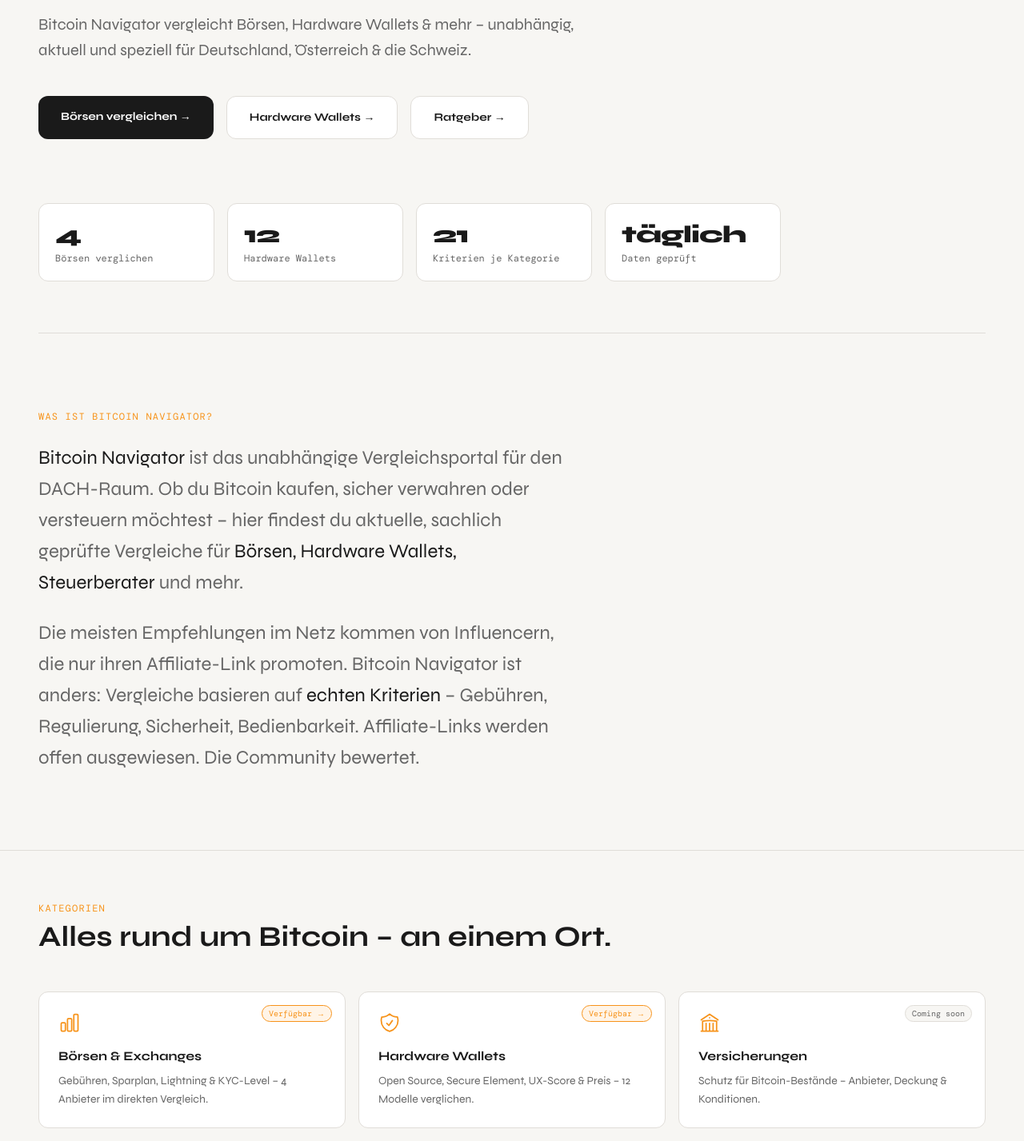
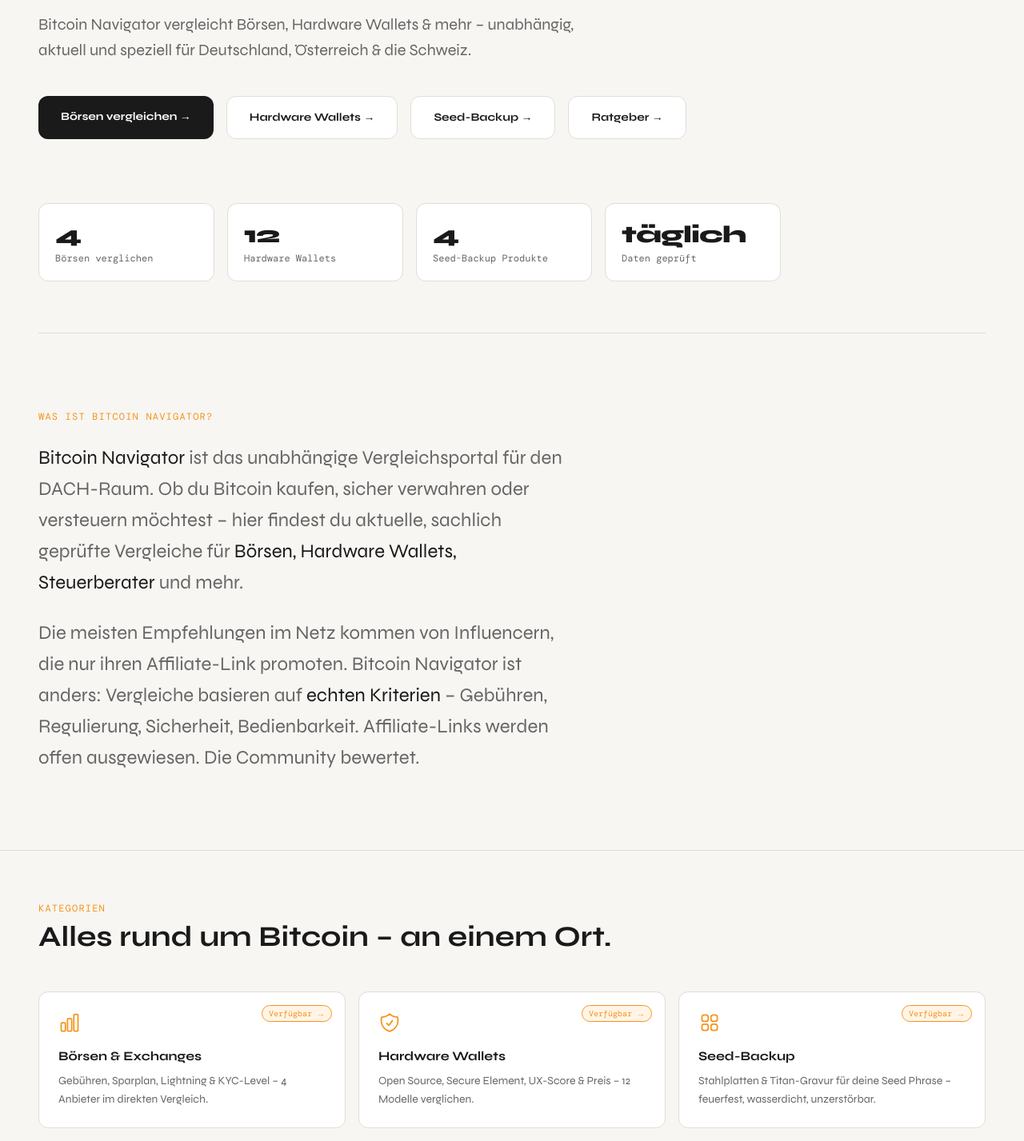
Before and after one commit to klinglec/bitcoin-navigator, a Next.js app: page / in a window 1280 px wide. Shown: the part 640-2067 px from the top of the page at 80% size. Built offline with nearby package versions, Linux system fonts and the light colour scheme; no server answers; a web font is replaced by a local one.

Commit message:
fix: Landing Page – Seed-Backup Button + Kategorien-Reihenfolge

```diff
--- a/app/page.tsx
+++ b/app/page.tsx
@@ -2,6 +2,7 @@
 import SiteHeader from "@/components/SiteHeader";
 import Link from "next/link";
 
+// Verfügbare Kategorien zuerst, Coming-soon danach
 const categories: CategoryData[] = [
   {
     iconKey: "exchanges",
@@ -16,6 +17,12 @@
     href: "/vergleich/hardware-wallets",
   },
   {
+    iconKey: "seed",
+    title: "Seed-Backup",
+    desc: "Stahlplatten & Titan-Gravur für deine Seed Phrase – feuerfest, wasserdicht, unzerstörbar.",
+    href: "/vergleich/seed-backup",
+  },
+  {
     iconKey: "insurance",
     title: "Versicherungen",
     desc: "Schutz für Bitcoin-Bestände – Anbieter, Deckung & Konditionen.",
@@ -24,12 +31,6 @@
     iconKey: "tax",
     title: "Steuerberater",
     desc: "Bitcoin-erfahrene Steuerberater für DACH – verifiziert & bewertet.",
-  },
-  {
-    iconKey: "seed",
-    title: "Seed-Backup",
-    desc: "Stahlplatten & Titan-Gravur für deine Seed Phrase – feuerfest, wasserdicht, unzerstörbar.",
-    href: "/vergleich/seed-backup",
   },
   {
     iconKey: "coaches",
@@ -59,7 +60,7 @@
 const stats = [
   { value: "4", label: "Börsen verglichen" },
   { value: "12", label: "Hardware Wallets" },
-  { value: "21", label: "Kriterien je Kategorie" },
+  { value: "4", label: "Seed-Backup Produkte" },
   { value: "täglich", label: "Daten geprüft" },
 ];
 
@@ -99,6 +100,13 @@
               style={{ borderColor: "var(--border)", color: "var(--text-primary)", background: "var(--surface)" }}
             >
               Hardware Wallets →
+            </Link>
+            <Link
+              href="/vergleich/seed-backup"
+              className="px-7 py-4 rounded-xl font-bold text-sm border transition-all hover:border-gray-400"
+              style={{ borderColor: "var(--border)", color: "var(--text-primary)", background: "var(--surface)" }}
+            >
+              Seed-Backup →
             </Link>
             <Link
               href="/ratgeber"
```
